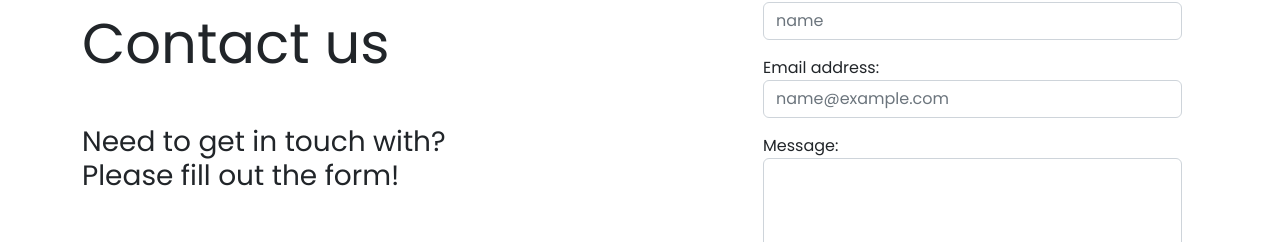
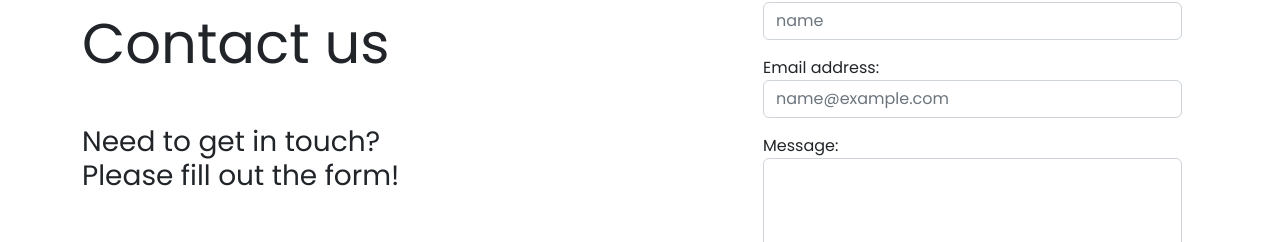
Before and after one commit to Nivix047/JDA-BANK-MERN, a React (Create React App) app in the folder client/: page /contact in a window 1280 px wide. Shown: the part 230-472 px from the top of the page. Built offline with nearby package versions, Linux system fonts and the light colour scheme.

Commit message:
CSS update

```diff
--- a/client/src/pages/Contact/index.js
+++ b/client/src/pages/Contact/index.js
@@ -28,7 +28,7 @@ export function Contact() {
           <h1 className="display-4 pt-5">
             Contact us
             <div className="pt-5 h3">
-              Need to get in touch with?
+              Need to get in touch?
               <br /> Please fill out the form!
             </div>
           </h1>
--- a/client/src/pages/Signup/index.js
+++ b/client/src/pages/Signup/index.js
@@ -83,7 +83,7 @@ const Signup = () => {
               </h1>
             </div>
             <div className="col">
-              <div className="col d-flex justify-content-center login-signup-form p-4">
+              <div className="col d-flex justify-content-center login-signup-form p-4 mb-4">
                 <form
                   onSubmit={handleFormSubmit}
                   className="signup-form login-signup-form"
```
